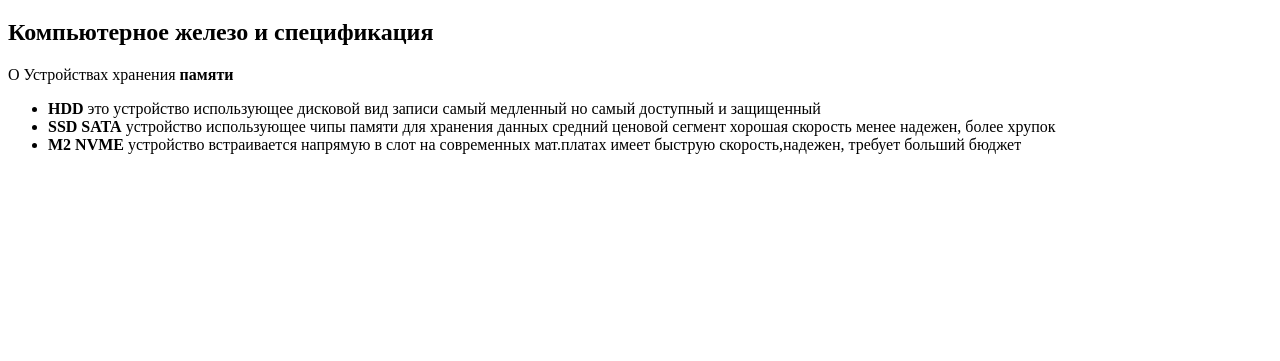
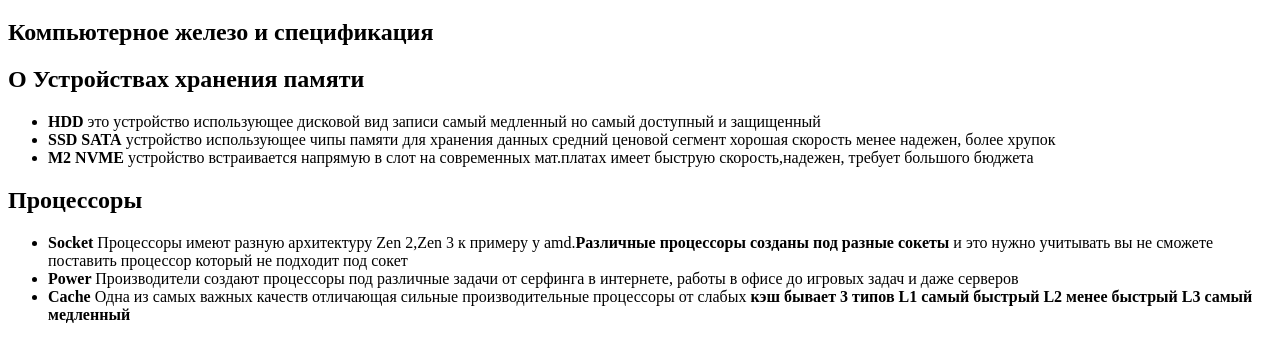
Before and after one commit to khamukq/my-knowledge, a plain HTML site: page index.html in a window 1280 px wide. Shown: the part 61-422 px from the top of the page. Drawn offline with Linux system fonts and the light colour scheme.

Commit message:
Knowledge_Practice.html

```diff
--- a/index.html
+++ b/index.html
@@ -7,11 +7,17 @@
 <body>
 <h1> Общий кругозор знаний </h1>
 <h2> Компьютерное железо и спецификация</h2>
-<p> О Устройствах хранения <strong> памяти </strong></p>
+<h2> О Устройствах хранения <strong> памяти </strong></h2>
     <ul>
         <li><strong> HDD </strong> это устройство использующее дисковой вид записи самый медленный но самый доступный и защищенный</li>
         <li><strong> SSD SATA</strong> устройство использующее чипы памяти для хранения данных средний ценовой сегмент хорошая скорость менее надежен, более хрупок</li>
-        <li><strong> M2 NVME</strong> устройство встраивается напрямую в слот на современных мат.платах имеет быструю скорость,надежен, требует больший бюджет</li>
+        <li><strong> M2 NVME</strong> устройство встраивается напрямую в слот на современных мат.платах имеет быструю скорость,надежен, требует большого бюджета</li>
+    </ul>
+<h2> Процессоры </h2>
+    <ul>
+        <li><strong> Socket</strong> Процессоры имеют разную архитектуру Zen 2,Zen 3 к примеру у amd.<strong>Различные процессоры созданы под разные сокеты</strong> и это нужно учитывать вы не сможете поставить процессор который не подходит под сокет </li>
+         <li><strong> Power </strong> Производители создают процессоры под различные задачи от серфинга в интернете, работы в офисе до игровых задач и даже серверов</li>
+        <li><strong> Cache</strong> Одна из самых важных качеств отличающая сильные производительные процессоры от слабых <strong> кэш бывает 3 типов L1 самый быстрый L2 менее быстрый L3 самый медленный</strong></li>
     </ul>
 </body>
 </html>
```
